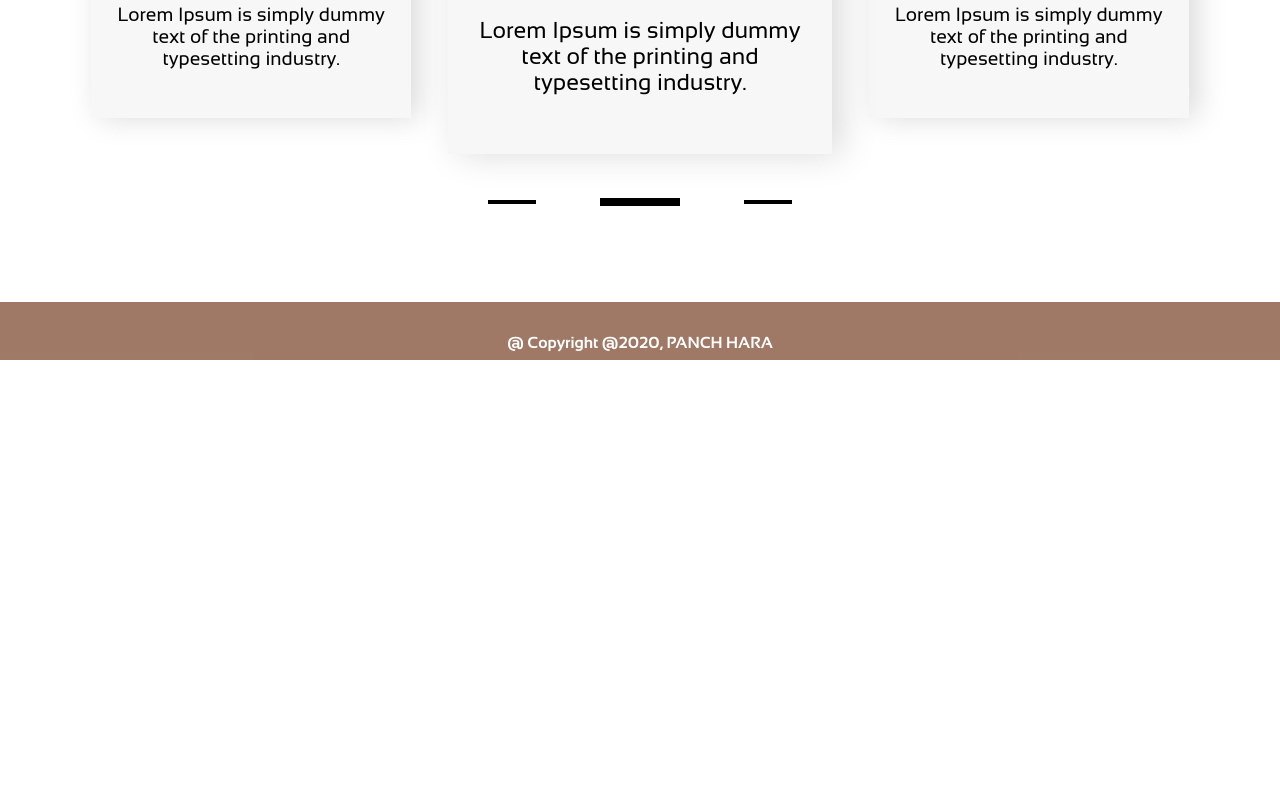
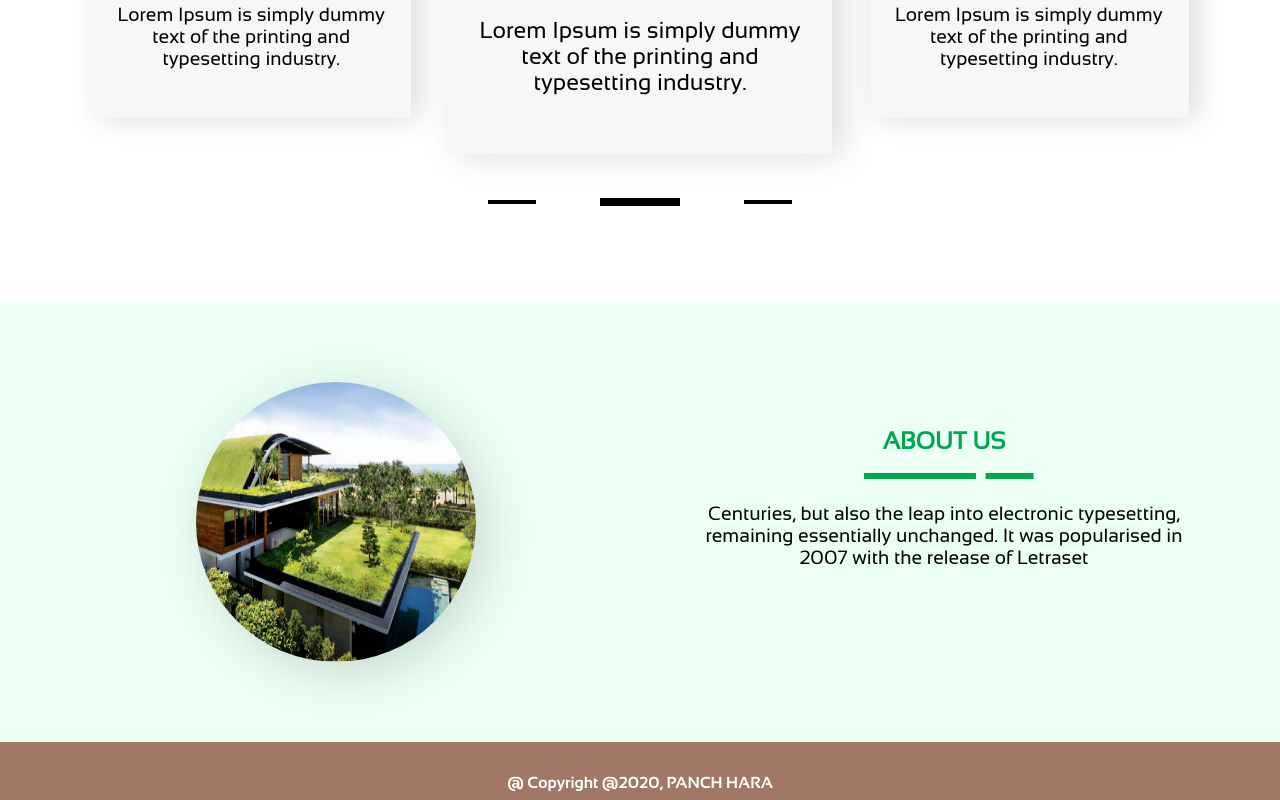
Before and after one commit to Anshu-rai89/panchara-frontend, a Vue app: page / in a window 1280 px wide. Shown: the part 2189-2989 px from the top of the page. Before the commit the page ends 2549 px from the top, so only its background shows below. Built offline with nearby package versions, Linux system fonts and the light colour scheme; the HTML template or start-up script is replaced by a standard one; a web font is replaced by a local one.

Commit message:
add about section

```diff
--- a/src/styles/components/_card.scss
+++ b/src/styles/components/_card.scss
@@ -94,6 +94,14 @@
     }
 }
 
+.round-card {
+    border-radius: 50%;
+    box-shadow: px2rem(10) px2rem(10) px2rem(50) rgba(0, 0, 0, 0.15);
+    height: px2rem(280);
+    overflow: hidden;
+    width: px2rem(280);
+}
+
 @media screen and (max-width: $tablet-screen) {
 
     .card-section {
--- a/src/styles/views/home.scss
+++ b/src/styles/views/home.scss
@@ -93,6 +93,16 @@
     width: 80%
 }
 
+
+.about-us {
+    background: rgba(230, 255, 240, 0.74);
+    padding: 5rem 2rem;
+}
+
+.about-wrapper {
+    display: flex;
+}
+
 @media screen and (max-width: $tablet-screen) {
     .body-container {
         margin-top: $mobile-navbar-height;
@@ -120,4 +130,12 @@
         font-size: 1.5rem;
     }
 
+    .about-wrapper {
+        flex-direction: column;
+
+        &>div {
+            padding: 2rem 0;
+        }
+    }
+
 }
--- /dev/null
+++ b/src/views/AboutUs.vue
@@ -0,0 +1,51 @@
+<template>
+  <div class="section about-us" id="about-us">
+      <div class="about-wrapper">
+
+        <div class="flex flex-1 align-center justify-center">
+            <div class="round-card">
+                <img
+                    style="height: 100%; width: 100%;"
+                    src="@/assets/images/png/card-image.png"
+                />
+            </div>
+        </div>
+        <div class="flex flex-1 align-center justify-center column">
+            <div class="heading-container">
+                <h3 class="heading">About Us</h3>
+            </div>
+            <p class="heading-bottom-para">
+                Centuries, but also the leap into electronic typesetting,
+                remaining essentially unchanged. It was popularised in 2007
+                with the release of Letraset
+            </p>
+        </div>
+      </div>
+  </div>
+
+</template>
+
+<script>
+import { showCaseCard } from "./data";
+
+export default {
+    name: "LandingShowcase",
+    data() {
+        return {
+            cardData: showCaseCard,
+        };
+    },
+    computed: {
+        cardRows() {
+            const colSize = 3;
+            const card = [];
+            let i;
+            for (i = 0; i < this.cardData.length; i += colSize) {
+                card.push(this.cardData.slice(i, i + colSize));
+            }
+
+            return card;
+        },
+    },
+};
+</script>
--- a/src/views/Home.vue
+++ b/src/views/Home.vue
@@ -3,6 +3,7 @@
     <LandingHero />
     <LandingShowcase />
     <LandingServices />
+    <AboutUs />
   </div>
 </template>
 
@@ -10,9 +11,12 @@
 import LandingHero from "./LandingHero.vue";
 import LandingShowcase from "./LandingShowcase.vue";
 import LandingServices from "./LandingServices.vue";
+import AboutUs from "./AboutUs.vue";
 
 export default {
     name: "Home",
-    components: { LandingHero, LandingShowcase, LandingServices },
+    components: {
+        LandingHero, LandingShowcase, LandingServices, AboutUs,
+    },
 };
 </script>
--- a/src/views/LandingHero.vue
+++ b/src/views/LandingHero.vue
@@ -1,5 +1,5 @@
 <template>
-  <div class="landing-hero">
+  <div class="landing-hero" id="home">
       <img
         src="@/assets/images/png/landing-background.png"
         class="landing-hero-img"
--- a/src/views/LandingServices.vue
+++ b/src/views/LandingServices.vue
@@ -1,5 +1,5 @@
 <template>
-  <div class="section">
+  <div class="section" id="services">
       <div class="heading-container">
           <h3 class="heading">Our Services</h3>
       </div>
--- a/src/views/LandingShowcase.vue
+++ b/src/views/LandingShowcase.vue
@@ -1,5 +1,5 @@
 <template>
-  <div class="section">
+  <div class="section" id="showcase">
       <div class="heading-container">
           <h3 class="heading">Invite nature <br />to your homeland</h3>
           <p class="heading-para">We Design Your Space Of Comfort</p>
```
